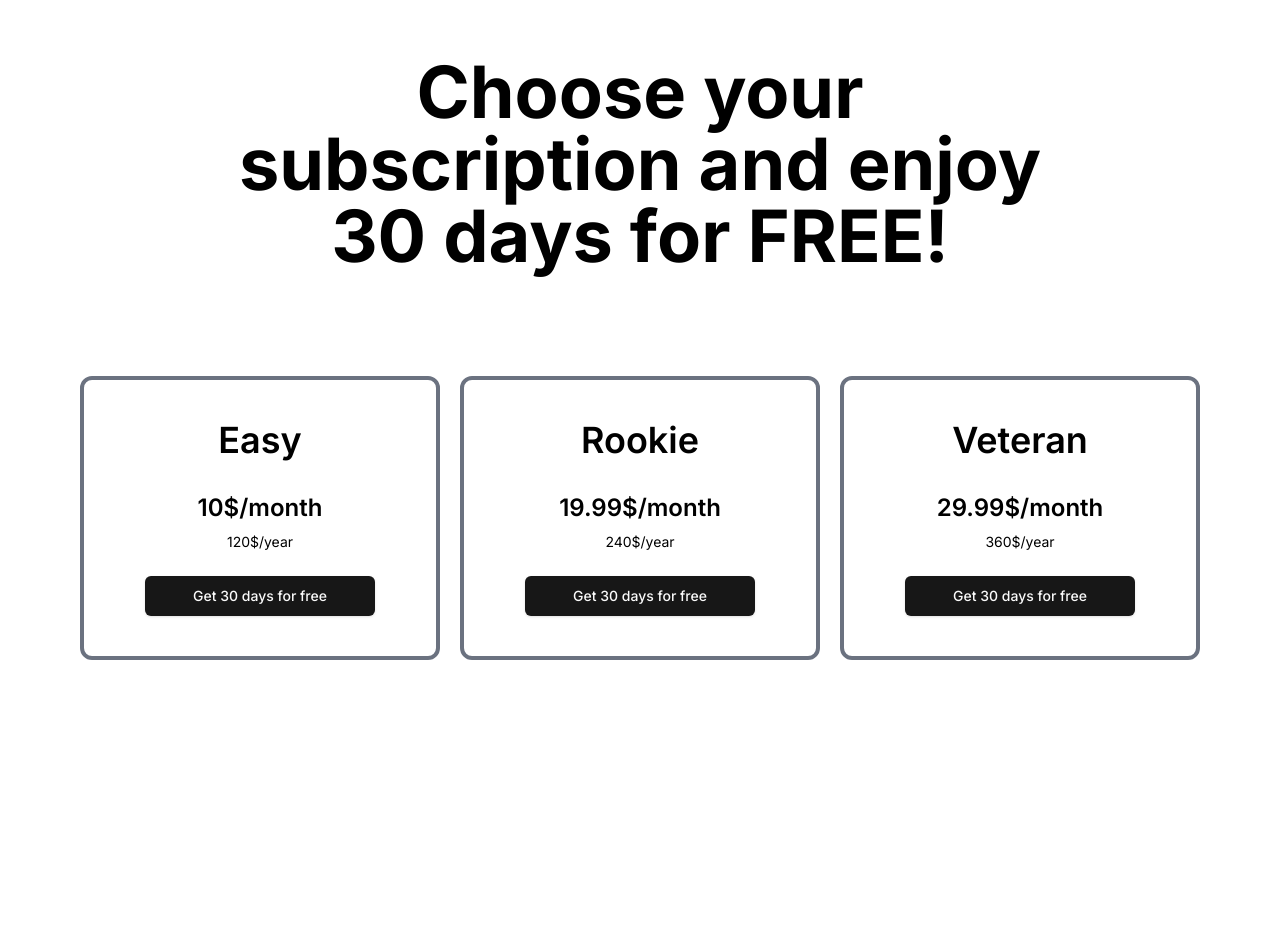
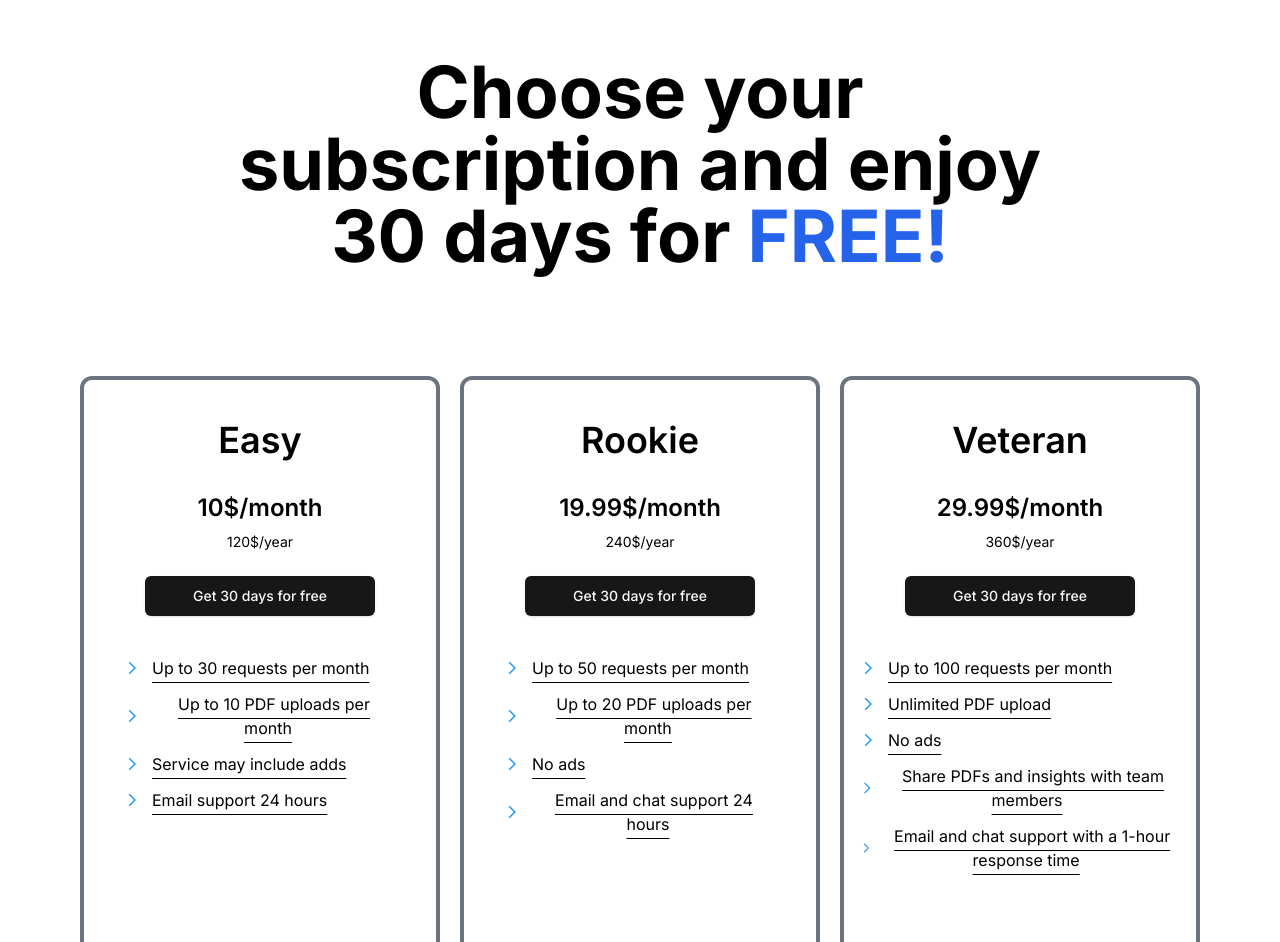
Before and after one commit to Dmytro1918/ai-pdf-chat, a Next.js app: page /pricing in a window 1280 px wide. Shown: the top 942 px of the page. Before the commit the page ends 856 px from the top, so only its background shows below. Built offline with nearby package versions, Linux system fonts and the light colour scheme.

Commit message:
Pricing page update

```diff
--- a/package.json
+++ b/package.json
@@ -20,6 +20,7 @@
     "next": "15.1.5",
     "react": "^19.0.0",
     "react-dom": "^19.0.0",
+    "react-icons": "^5.5.0",
     "tailwind-merge": "^2.6.0",
     "tailwindcss-animate": "^1.0.7"
   },
--- a/src/app/globals.css
+++ b/src/app/globals.css
@@ -59,3 +59,20 @@
     --chart-5: 340 75% 55%;
   }
 }
+
+@keyframes fadeIn {
+  0% {
+    opacity: 0;
+    visibility: hidden;
+    transform: translateY(10px);
+  }
+  100% {
+    opacity: 1;
+    visibility: visible;
+    transform: translateY(0);
+  }
+}
+
+.fade-in {
+  animation: fadeIn 0.7s ease-out forwards;
+}
--- a/src/app/pricing/page.tsx
+++ b/src/app/pricing/page.tsx
@@ -1,15 +1,16 @@
 import Link from "next/link"
 import MaxWidthWrapper from "../components/maxWidthWrapper"
 import { buttonVariants } from "@/components/ui/button"
+import { FcNext } from "react-icons/fc";
 
 
 export default function Pricing () {
     return (
     <MaxWidthWrapper className='mt-12 mb-28 sm:mt-14 flex flex-col justify-center items-center text-center'>
         <h1 className=" mb-16 max-w-4xl  text-5xl font-bold md:text-6xl lg:text-7xl ">
-            Choose your subscription and enjoy 30 days for FREE!
+            Choose your subscription and enjoy 30 days for <span className="text-blue-600">FREE!</span>
         </h1>
-        <div className=" pt-10 w-full flex flex-row items-center text-center justify-around ">
+        <div className=" pt-10 w-full flex flex-row text-center justify-around items-stretch">
             <div className=" pt-10 pb-10 w-full flex-column justify-center items-center text-center max-h-screen border-4 rounded-xl border-gray-500 ">
                 <h2 className="text-center font-semibold text-4xl mb-8">
                     Easy
@@ -27,8 +28,22 @@ export default function Pricing () {
                     })}>
                     Get 30 days for free
                 </Link>
+                <div className=" m-10 flex flex-col indent-3 gap-3">
+                    <p className="flex items-center justify-start  underline underline-offset-8 fade-in">
+                        <FcNext/> Up to 30 requests per month
+                    </p>
+                    <p className="flex items-center justify-start  underline underline-offset-8 fade-in">
+                        <FcNext/> Up to 10 PDF uploads per month
+                    </p>
+                    <p className="flex items-center justify-start underline underline-offset-8 fade-in">
+                        <FcNext/> Service may include adds
+                    </p>
+                    <p className="flex items-center justify-start underline underline-offset-8 fade-in">
+                        <FcNext/> Email support 24 hours
+                    </p>
+                </div>
             </div>
-            <div className="pt-10 pb-10 w-full flex-column justify-center items-center text-center max-h-screen border-4 rounded-xl border-gray-500 ml-5">
+            <div className="pt-10 pb-10 w-full flex-column justify-center items-center text-center max-h-screen border-4 rounded-xl border-gray-500 ml-5 gap-3">
                 <h2 className="text-center font-semibold text-4xl mb-8">
                     Rookie
                 </h2>
@@ -45,8 +60,22 @@ export default function Pricing () {
                     })}>
                     Get 30 days for free
                 </Link>
+                <div className=" m-10 flex flex-col items-start indent-3 gap-3 ">
+                    <p className=" flex items-center justify-start underline underline-offset-8 fade-in">
+                        <FcNext/> Up to 50 requests per month
+                    </p>
+                    <p className="flex items-center justify-start underline underline-offset-8 fade-in">
+                        <FcNext/> Up to 20 PDF uploads per month
+                    </p>
+                    <p className="flex items-center justify-start underline underline-offset-8 fade-in">
+                        <FcNext/> No ads
+                    </p>
+                    <p className="flex items-center justify-start underline underline-offset-8 fade-in">
+                        <FcNext/> Email and chat support 24 hours
+                    </p>
+                </div>
             </div>
-            <div className="pt-10 pb-10 w-full flex-column justify-center items-center text-center max-h-screen border-4 rounded-xl border-gray-500 ml-5">
+            <div className="pt-10 pb-10 w-full flex-column justify-center items-center text-center max-h-screen border-4 rounded-xl border-gray-500 ml-5 gap-3">
                 <h2 className="text-center font-semibold text-4xl mb-8">
                    Veteran
                 </h2>
@@ -63,6 +92,24 @@ export default function Pricing () {
                     })}>
                     Get 30 days for free
                 </Link>
+                <div className="my-10 mx-4 flex flex-col items-start indent-3 gap-3">
+                    <p className="flex items-center justify-start underline underline-offset-8 fade-in">
+                        <FcNext/> Up to 100 requests per month
+                    </p>
+                    <p className="flex items-center justify-start underline underline-offset-8 fade-in">
+                        <FcNext/> Unlimited PDF upload
+                    </p>
+                    <p className="flex items-center justify-start underline underline-offset-8 fade-in">
+                        <FcNext/> No ads
+                    </p>
+                    <p className="flex items-center justify-start underline underline-offset-8 fade-in" >
+                        <FcNext/> Share PDFs and insights with team members
+                    </p>
+                    <p className="flex items-center justify-start underline underline-offset-8 fade-in">
+                        <FcNext/> Email and chat support with a 1-hour response time
+                    </p>
+
+                </div>
             </div>
         </div>
     </MaxWidthWrapper>
```
Also changed, not shown: 1 other file (tests, documents, lock files or other folders).
